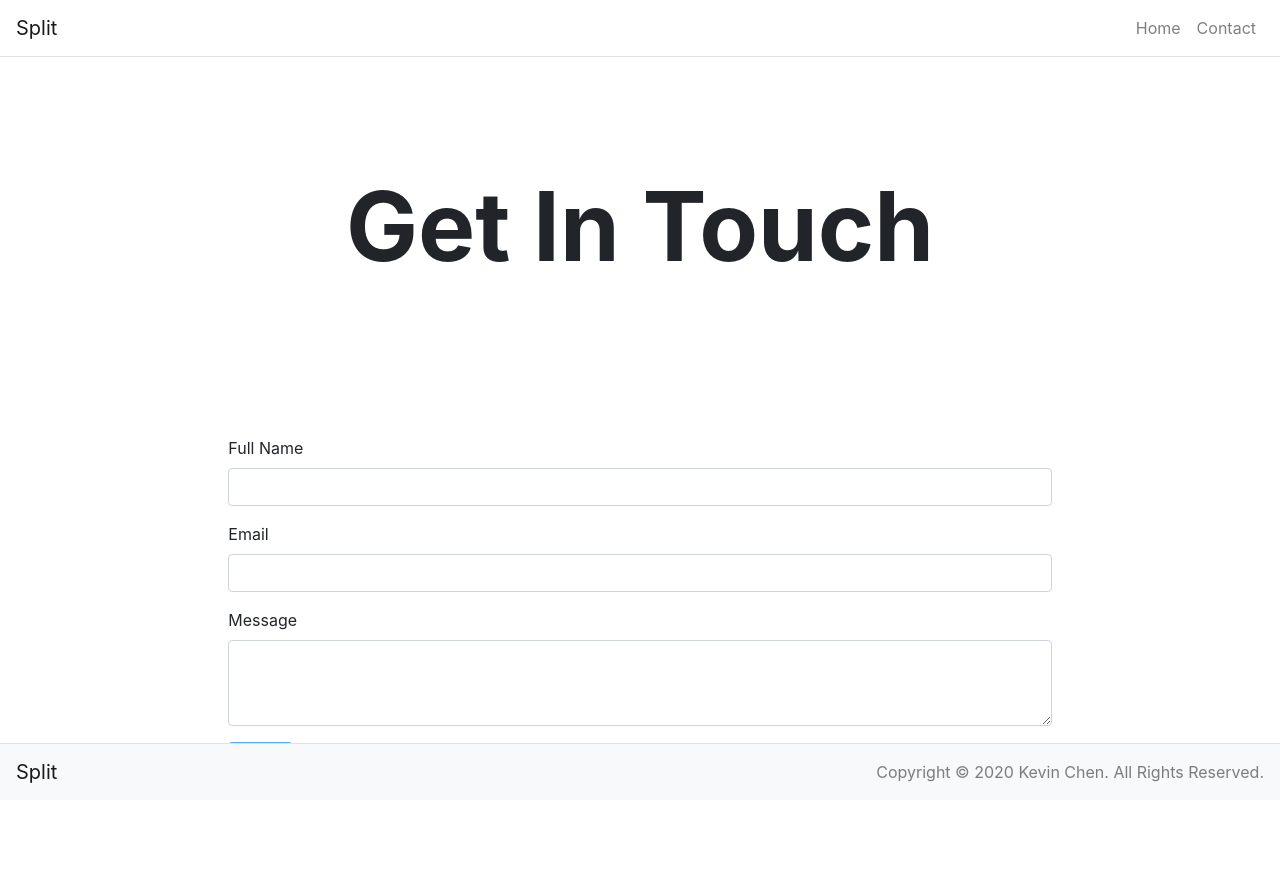
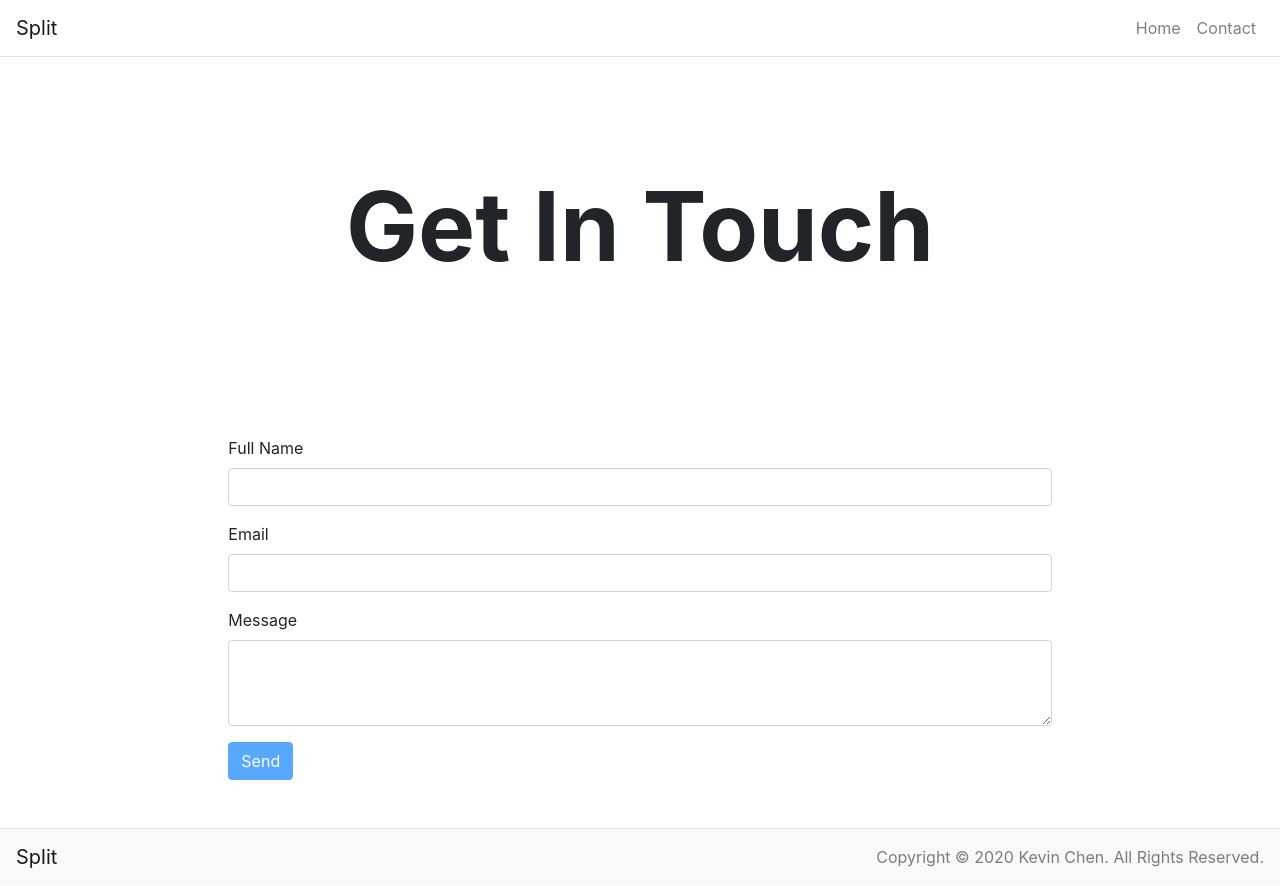
Before and after one commit to kev-chen/splitapp, a React (Create React App) app: page /splitapp/contact in a window 1280 px wide. Built offline with nearby package versions, Linux system fonts and the light colour scheme.

Commit message:
Added sticky footer

```diff
--- a/src/App.js
+++ b/src/App.js
@@ -9,11 +9,6 @@ import ContactPage from './pages/ContactPage';
 import Header from './components/Header';
 
 function App() {
-  // const [title, setTitle] = useState('Split');
-  // const [headerLinks, setHeaderLinks] = useState([
-  //   { title: 'Home', path: '/splitapp' },
-  //   { title: 'Contact', path: '/splitapp/contact' },
-  // ]);
   const [home] = useState({
     title: 'Split',
     icon: require('./assets/app-icon.png'),
@@ -27,11 +22,12 @@ function App() {
   });
   const [contact] = useState({ title: 'Get In Touch' });
   const [footerHeight, setFooterHeight] = useState(0);
+  const [headerHeight, setHeaderHeight] = useState(0);
 
   return (
     <Router>
-      <Container className="p-0" fluid={true} style={{ marginBottom: `${footerHeight}px` }}>
-        <Header />
+      <Container className="p-0" fluid={true} >
+        <Header setHeaderHeight={setHeaderHeight} />
 
         <Route
           path="/splitapp"
@@ -50,7 +46,7 @@ function App() {
 
         <Route
           path="/splitapp/contact"
-          render={() => <ContactPage title={contact.title} />}
+          render={() => <ContactPage title={contact.title} footerHeight={footerHeight} headerHeight={headerHeight} />}
           subtitle={home.subtitle}
           text={home.text}
         />
--- a/src/components/Footer/Footer.js
+++ b/src/components/Footer/Footer.js
@@ -4,7 +4,7 @@ import { Navbar } from 'react-bootstrap';
 
 const Footer = (props) => {
   const setFooterHeight = () => {
-    let height = document.getElementById('footer').clientHeight + 50;
+    let height = document.getElementById('footer').clientHeight;
     console.log(height);
     props.setFooterHeight(height);
   };
@@ -16,9 +16,8 @@ const Footer = (props) => {
   }, []);
 
   return (
-    <Navbar id="footer" fixed="bottom" className="border-top mt-5" bg="light">
+    <Navbar id="footer" sticky="bottom" className="border-top mt-5" bg="light">
       <Navbar.Brand>Split</Navbar.Brand>
-      {/* <Navbar.Toggle className="border-0" aria-controls="navbar-toggle" /> */}
       <Navbar.Toggle />
       <Navbar.Collapse className="justify-content-end">
         <Navbar.Text>Copyright © 2020 Kevin Chen. All Rights Reserved.</Navbar.Text>
--- a/src/components/Header/Header.js
+++ b/src/components/Header/Header.js
@@ -1,10 +1,22 @@
-import React from 'react';
+import React, { useEffect } from 'react';
 import { Navbar, Nav } from 'react-bootstrap';
 import { Link } from 'react-router-dom';
 
-const Header = () => {
+const Header = (props) => {
+  const setHeaderHeight = () => {
+    let height = document.getElementById('footer').clientHeight;
+    console.log(height);
+    props.setHeaderHeight(height);
+  };
+
+  useEffect(() => {
+    window.addEventListener('resize', setHeaderHeight);
+    setHeaderHeight();
+    // eslint-disable-next-line react-hooks/exhaustive-deps
+  }, []);
+
   return (
-    <Navbar className="border-bottom" bg="transparent" expand="sm">
+    <Navbar id="header" className="border-bottom" bg="transparent" expand="sm">
       <Navbar.Brand>Split</Navbar.Brand>
       <Navbar.Toggle className="border-0" aria-controls="navbar-toggle" />
       <Navbar.Collapse id="navbar-toggle">
--- a/src/pages/ContactPage/ContactPage.js
+++ b/src/pages/ContactPage/ContactPage.js
@@ -1,12 +1,14 @@
 import React from 'react';
-import './style.css';
+
 import ContactForm from '../../components/ContactForm';
 import Hero from '../../components/Hero';
 import Content from '../../components/Content';
 
 const ContactPage = (props) => {
   return (
-    <div>
+    <div
+      id="wrap"
+      style={{ minHeight: `calc(100vh - ${props.footerHeight + props.headerHeight}px)` }}>
       <Hero title={props.title} />
       <Content>
         <ContactForm />
```
Also changed, not shown: src/pages/ContactPage/style.css (deleted).
